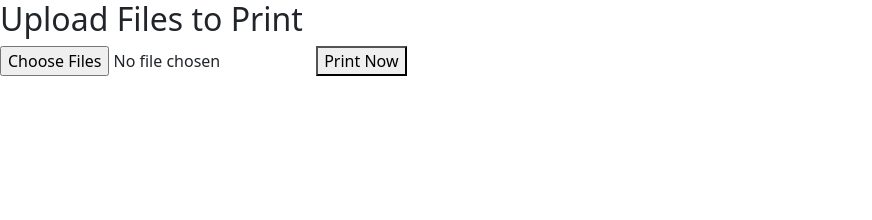
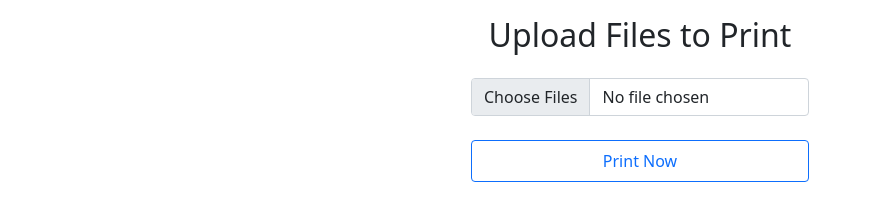
Before and after one commit to eharlan/file-box-up, a website: page public/index.html in a window 1280 px wide. Shown: the whole page, without its empty margins (0-872 px from the left). Drawn offline with nearby package versions, Linux system fonts and the light colour scheme.

Commit message:
Add styles

```diff
--- a/public/index.html
+++ b/public/index.html
@@ -7,11 +7,15 @@
       <script src="https://cdn.jsdelivr.net/npm/axios/dist/axios.min.js"></script>
     </head>
     <body>
-      <h2 class="header">Upload Files to Print</h2>
-      <form onsubmit="formSubmit(event);">
-      <input id="fileUpload" type="file" multiple />
-      <button type="submit">Print Now</button>
-    </form>
+      <div class="d-flex justify-content-center m-3">
+        <div class="flex-column">
+        <h2 class="mb-4 text-center">Upload Files to Print</h2>
+        <form class="flex-column d-flex gap-4" onsubmit="formSubmit(event);">
+        <input class="form-control" id="fileUpload" type="file" multiple />
+        <button class="btn btn-outline-primary p-2" type="submit">Print Now</button>
+      </form>
+      </div>
+      </div>
     </body>
     <script src="index.js"></script>
 </html>
```
